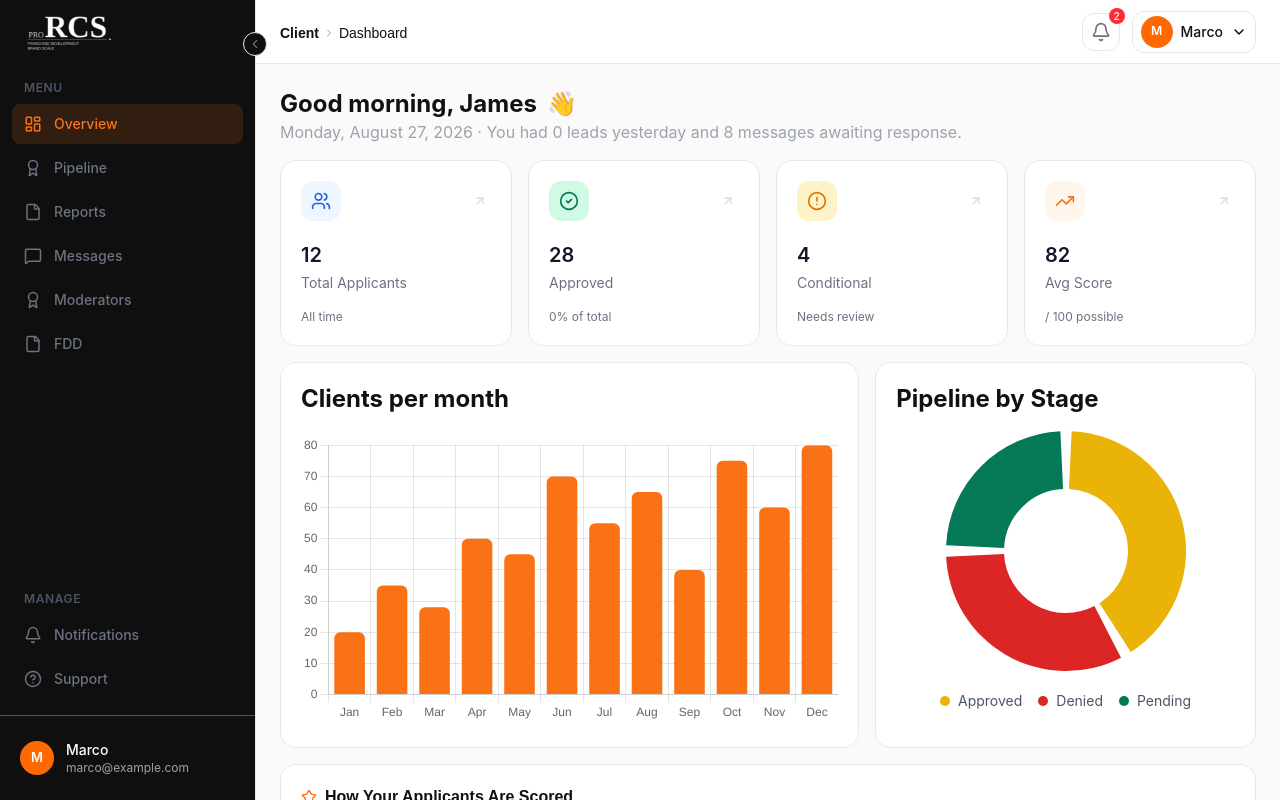
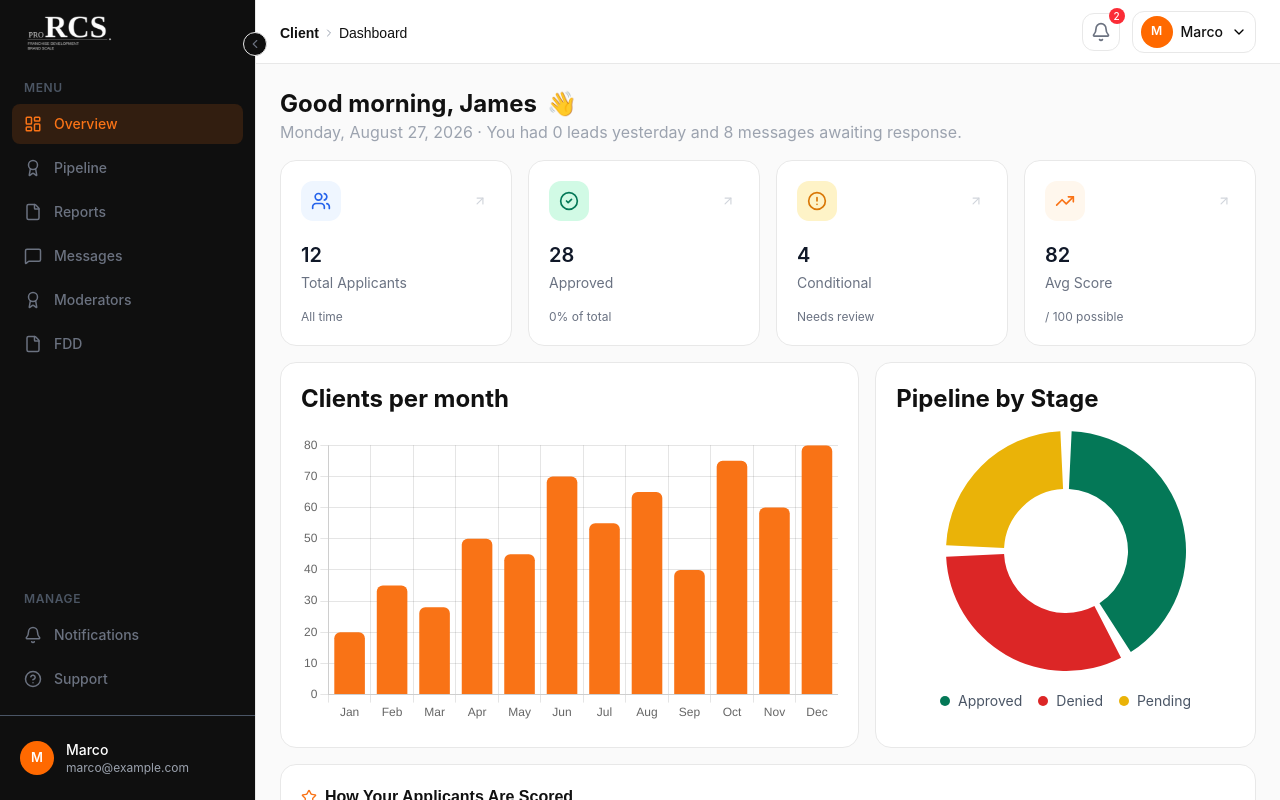
Before and after one commit to hamza-nafasat/rcs-frontend, a React (Vite) app: page /client/dashboard in a window 1280 px wide. Built offline with nearby package versions, Linux system fonts and the light colour scheme.

Commit message:
semantic colors changed

```diff
--- a/src/pages/client/dashboard/ClientDashboard.jsx
+++ b/src/pages/client/dashboard/ClientDashboard.jsx
@@ -79,7 +79,7 @@ const ClientDashboard = () => {
           <DonutChart
             labels={["Approved", "Denied", "Pending"]}
             data={[25, 20, 15]}
-            colors={["#EAB308", "#DC2626", "#047857"]}
+            colors={["#047857", "#DC2626", "#EAB308"]}
           />
         </Card>
       </section>
```
